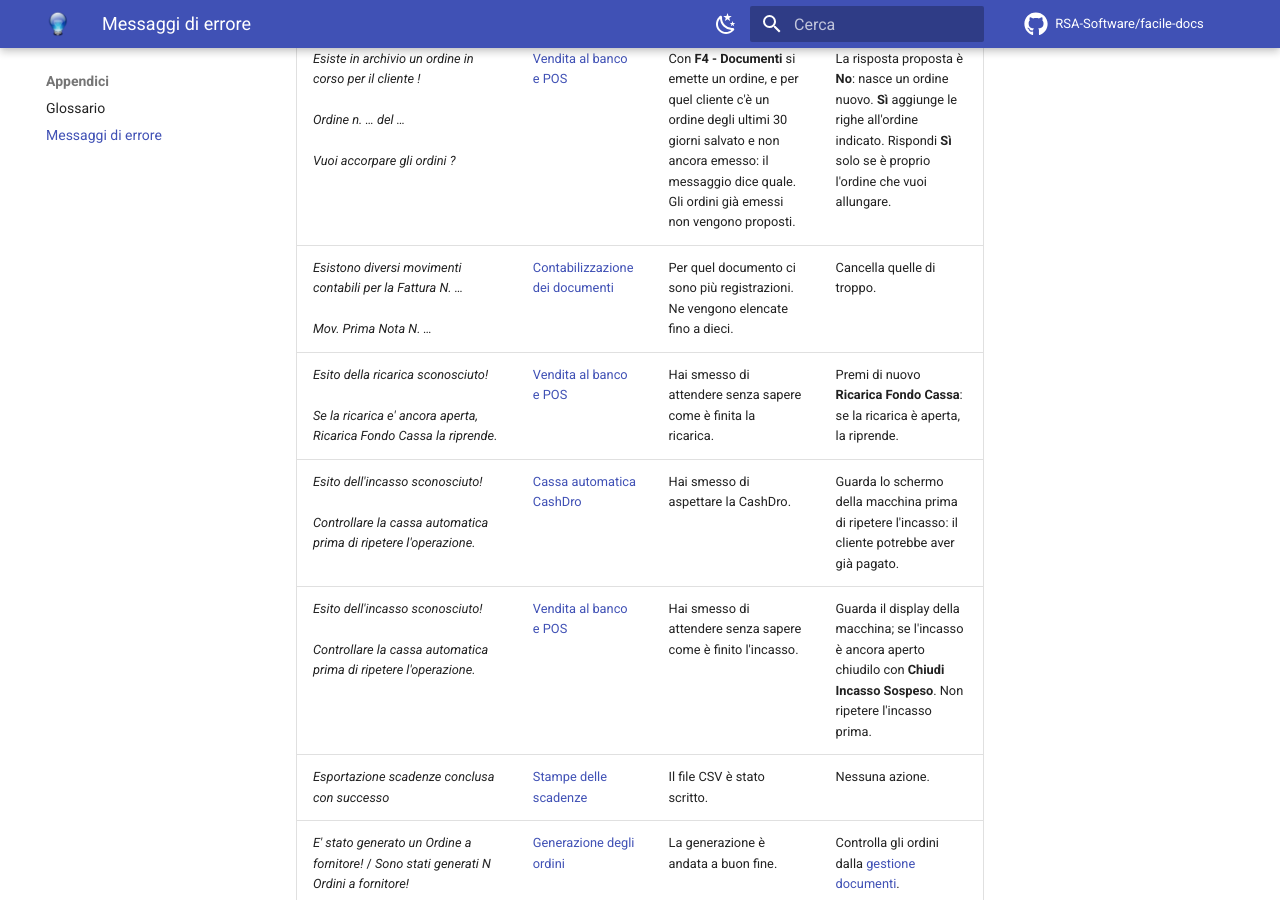
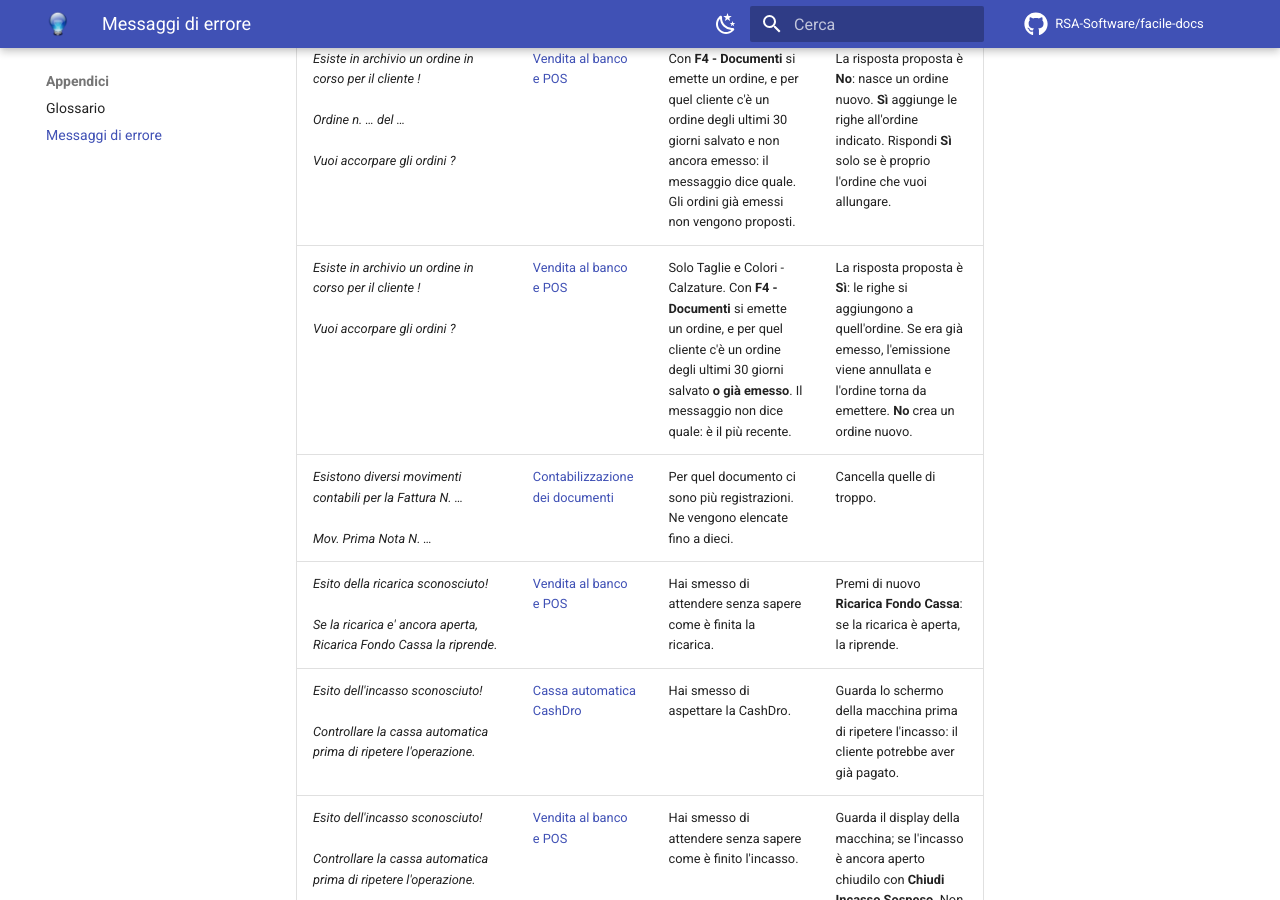
Before and after one commit to RSA-Software/facile-docs, an MkDocs documentation site: the page built from docs/appendici/messaggi-errore.md, in a window 1280 px wide and 900 px high, scrolled down 47652 px. Built offline with MkDocs 1.6.1 and Material for MkDocs 9.7.7, drawn with Linux system fonts in a browser that asks for light colours; comment, search, counter and statistics services are not loaded; some of the changed text lies outside the part shown.

Commit message:
Vendita al banco, Taglie e Colori - Calzature: messaggio di accorpamento degli ordini
La variante propone anche gli ordini gia' emessi, con Si' come risposta
proposta: riga nuova nella tabella e appendice rigenerata (1208 messaggi).

Co-Authored-By: Claude Opus 5.5 <noreply@anthropic.com>

```diff
--- a/docs/appendici/messaggi-errore.md
+++ b/docs/appendici/messaggi-errore.md
@@ -401,6 +401,7 @@ Aggiornato al 2026-11-16 — **1207 messaggi**.
 | *Errore su Movimento N. n !<br><br>Correggere il movimento e ricalcolare i saldi.<br><br>Vuoi Continuare ?* | [Manutenzione degli archivi](../moduli/utility/manutenzione-archivi.md) | Una registrazione non si riesce a riscrivere. | Prendi nota del numero. **Sì** va avanti con le altre, **No** si ferma. In ogni caso quel movimento va sistemato e il ricalcolo rifatto. |
 | *Esiste in archivio un buono di consegna in corso per il cliente !<br><br>Buono n. … del …<br><br>Vuoi accorpare i buoni ?* | [Vendita al banco e POS](../moduli/vendite/vendita-al-banco.md) | Come sopra, per i buoni di consegna. | Come sopra: la risposta proposta è **No**. |
 | *Esiste in archivio un ordine in corso per il cliente !<br><br>Ordine n. … del …<br><br>Vuoi accorpare gli ordini ?* | [Vendita al banco e POS](../moduli/vendite/vendita-al-banco.md) | Con **F4 - Documenti** si emette un ordine, e per quel cliente c'è un ordine degli ultimi 30 giorni salvato e non ancora emesso: il messaggio dice quale. Gli ordini già emessi non vengono proposti. | La risposta proposta è **No**: nasce un ordine nuovo. **Sì** aggiunge le righe all'ordine indicato. Rispondi **Sì** solo se è proprio l'ordine che vuoi allungare. |
+| *Esiste in archivio un ordine in corso per il cliente !<br><br>Vuoi accorpare gli ordini ?* | [Vendita al banco e POS](../moduli/vendite/vendita-al-banco.md) | Solo Taglie e Colori - Calzature. Con **F4 - Documenti** si emette un ordine, e per quel cliente c'è un ordine degli ultimi 30 giorni salvato **o già emesso**. Il messaggio non dice quale: è il più recente. | La risposta proposta è **Sì**: le righe si aggiungono a quell'ordine. Se era già emesso, l'emissione viene annullata e l'ordine torna da emettere. **No** crea un ordine nuovo. |
 | *Esistono diversi movimenti contabili per la Fattura N. …<br><br>Mov. Prima Nota N. …* | [Contabilizzazione dei documenti](../moduli/vendite/contabilizzazione-documenti.md) | Per quel documento ci sono più registrazioni. Ne vengono elencate fino a dieci. | Cancella quelle di troppo. |
 | *Esito della ricarica sconosciuto!<br><br>Se la ricarica e' ancora aperta, Ricarica Fondo Cassa la riprende.* | [Vendita al banco e POS](../moduli/vendite/vendita-al-banco.md) | Hai smesso di attendere senza sapere come è finita la ricarica. | Premi di nuovo **Ricarica Fondo Cassa**: se la ricarica è aperta, la riprende. |
 | *Esito dell'incasso sconosciuto!<br><br>Controllare la cassa automatica prima di ripetere l'operazione.* | [Cassa automatica CashDro](../moduli/casse-bilance/casse-automatiche/cashdro.md) | Hai smesso di aspettare la CashDro. | Guarda lo schermo della macchina prima di ripetere l'incasso: il cliente potrebbe aver già pagato. |
```
Also changed, not shown: other parts of docs/appendici/messaggi-errore.md (+1 -1 lines), docs/moduli/vendite/vendita-al-banco.md (+1 -0 lines).
